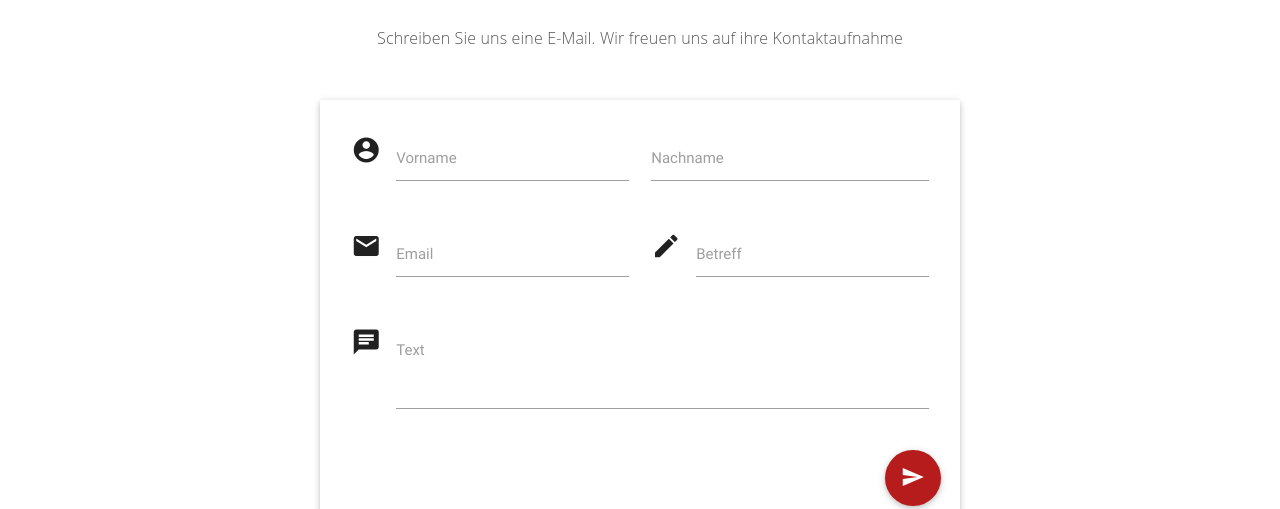
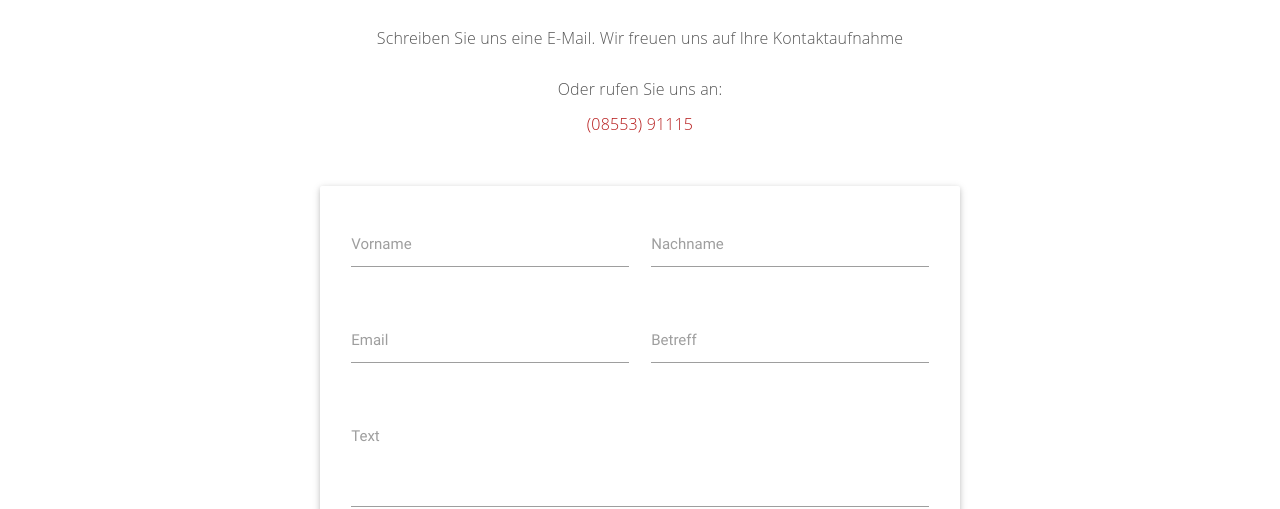
Before and after one commit to mysterio204/SteuerberaterAigner, a plain HTML site: page Kontakt.html in a window 1280 px wide. Shown: the part 314-823 px from the top of the page. Drawn offline with nearby package versions, Linux system fonts and the light colour scheme.

Commit message:
kontakt jez seriös as fuck

```diff
--- a/Kontakt.html
+++ b/Kontakt.html
@@ -3,7 +3,7 @@
 
 <head>
     <!--Import materialize.css-->
-    <link type="text/css" rel="stylesheet" href="css/materialize.min.css" media="screen,projection" />
+    <link type="text/css" rel="stylesheet" href="css/materialize.css" media="screen,projection" />
     <link type="text/css" rel="stylesheet" href="css/style.css" media="screen,projection" />
     <link href="https://fonts.googleapis.com/icon?family=Material+Icons" rel="stylesheet">
 
@@ -68,22 +68,23 @@
         <div class="titles">
 
             <p class="h-arvo">Kontaktieren Sie uns!</p>
-            <p class="h3-arvo">Schreiben Sie uns eine E-Mail. Wir freuen uns auf ihre Kontaktaufnahme</p>
+            <p class="h3-arvo">Schreiben Sie uns eine E-Mail. Wir freuen uns auf Ihre Kontaktaufnahme</p>
+            <p class="h3-arvo">Oder rufen Sie uns an: <a href="tel:+49855391115" class="h3-arvo telnumber" >(08553) 91115</a></p>
 
         </div>
 
-         <div id="contactform"  >
+        <div id="contactform">
 
             <div class="row">
                 <div class="col s0 m3">
                     <p> </p>
                 </div>
 
-                    <form class="col m6 card-panel" id="con"action="send_form_email.php" method="post">
+                <form class="col m6 card-panel" id="con" action="send_form_email.php" method="post">
                     <div class="row">
 
                         <div class="input-field col s6 m6">
-                                <i class="material-icons prefix">account_circle</i>
+                            <!--                                <i class="material-icons prefix">account_circle</i>-->
                             <input id="first_name" type="text" class="validate">
                             <label for="first_name">Vorname</label>
                         </div>
@@ -98,12 +99,12 @@
 
                     <div class="row">
                         <div class="input-field col s12 m6">
-                                <i class="material-icons prefix">email</i>
+                            <!--                                <i class="material-icons prefix">email</i>-->
                             <input id="email" type="email" class="validate">
                             <label for="email">Email</label>
                         </div>
                         <div class="input-field col s12 m6">
-                                <i class="material-icons prefix">mode_edit</i>
+                            <!--                                <i class="material-icons prefix">mode_edit</i>-->
                             <input id="telephone" type="text" class="validate">
                             <label for="telephone">Betreff</label>
                         </div>
@@ -115,15 +116,14 @@
 
                     <div class="row">
                         <div class="input-field col s12 m12">
-                                <i class="material-icons prefix">chat bubble</i>
+                            <!--                                <i class="material-icons prefix">chat bubble</i>-->
                             <textarea id="comments" class="materialize-textarea"></textarea>
                             <label for="comments">Text</label>
                         </div>
                     </div>
-                        <button type="submit" class=" btn-floating btn-large waves-effect waves-light red darken-4" id="submitbutton"><i class="material-icons">send</i></button>
-                        <!--              <input type="submit" value="Submit" class="btn-floating btn-large waves-effect waves-light red darken-4">-->
+<!--                    <button type="submit" class=" btn-floating btn-large waves-effect waves-light red darken-4" id="submitbutton"><i class="material-icons">send</i></button>-->
+                    <button type="submit" class="  btn-large waves-effect waves-light red darken-4" id="submitbutton">Senden</button>
 
-                        <!--          <a class="btn-floating btn-large waves-effect waves-light red darken-4" type="submit" id="sundbutton"><i class="material-icons">send</i></a>-->
 
                 </form>
 
--- a/css/style.css
+++ b/css/style.css
@@ -231,3 +231,12 @@ nav ul li:hover, nav ul li.active{
     font-size: 22px;
     color: black;
 }
+.telnumber{
+color:#b71c1c ;
+}
+
+ input[type=text]:focus:not([readonly]), input[type=password]:focus:not([readonly]), input[type=email]:focus:not([readonly]), input[type=url]:focus:not([readonly]), input[type=time]:focus:not([readonly]), input[type=date]:focus:not([readonly]), input[type=datetime-local]:focus:not([readonly]), input[type=tel]:focus:not([readonly]), input[type=number]:focus:not([readonly]), input[type=search]:focus:not([readonly]), textarea.materialize-textarea:focus:not([readonly]) {
+    border-bottom: 1px solid #9e9e9e;
+    box-shadow: 0 1px 0 0 #9e9e9e; }
+  input[type=text]:focus:not([readonly]) + label, input[type=password]:focus:not([readonly]) + label, input[type=email]:focus:not([readonly]) + label, input[type=url]:focus:not([readonly]) + label, input[type=time]:focus:not([readonly]) + label, input[type=date]:focus:not([readonly]) + label, input[type=datetime-local]:focus:not([readonly]) + label, input[type=tel]:focus:not([readonly]) + label, input[type=number]:focus:not([readonly]) + label, input[type=search]:focus:not([readonly]) + label, textarea.materialize-textarea:focus:not([readonly]) + label {
+    color:#9e9e9e; }
```
Also changed, not shown: Leistungen.html (+1 -1 lines), Team.html (+1 -1 lines), index.html (+1 -1 lines). Lines whose indentation alone changed are shown as unchanged.
